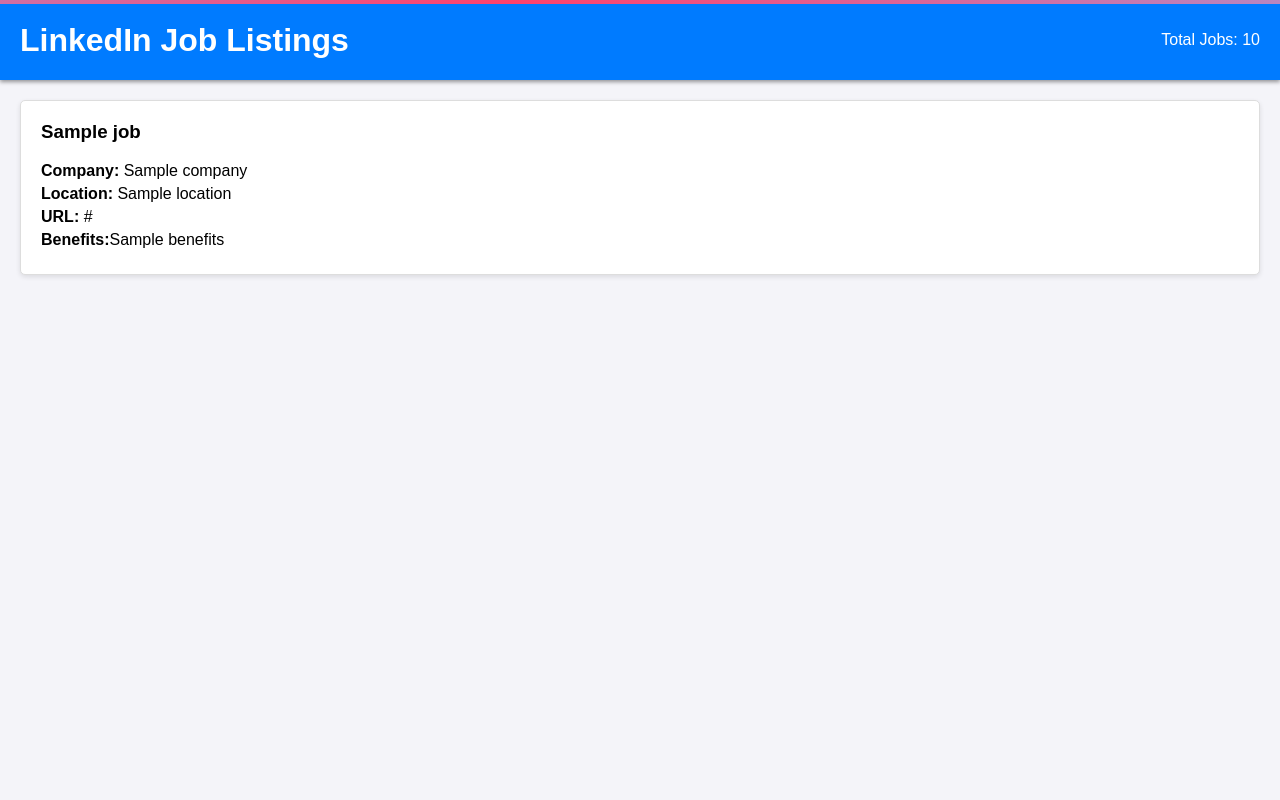
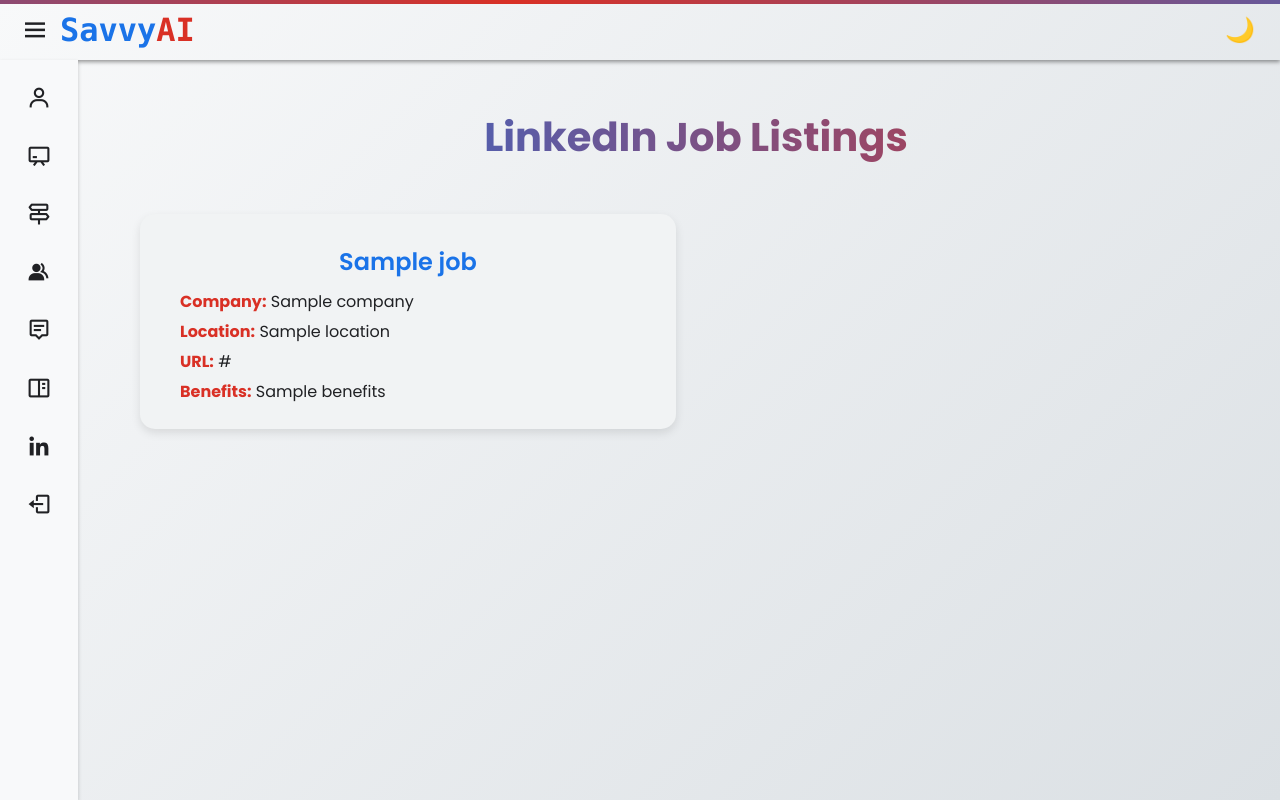
Before and after one commit to rahulm16/main_project, a Flask app: page /linkdin in a window 1280 px wide. Run offline with Flask 3, Linux system fonts and the light colour scheme; a database or web service that is not in the repository returns one stand-in record (values such as "Sample title"); data that the repository does not hold is empty; some libraries are stand-ins or nearby versions.

Commit message:
Changed CSS in LinkedIn Page

```diff
--- a/app.py
+++ b/app.py
@@ -1393,7 +1393,7 @@ def linkdin():
     data = response.json()
 
     # Pass data to the template
-    return render_template('linkdin.html', jobs=data, user=session.get('user'))
+    return render_template('linkdin.html', show_hamburger_menu=True, jobs=data, user=session.get('user'))
 
 def clear_temp_directory():
     """Clear all files in the temp directory."""
--- /dev/null
+++ b/static/styles/linkedin.css
@@ -0,0 +1,128 @@
+:root {
+    --primary-color: #303134;
+    --secondary-color: #8ab4f8;
+    --tertiary-color: #FF416C;
+    --text-color: #eaeaea;
+    --bg-color: linear-gradient(135deg, #181818 0%, #333 100%);
+    --card-bg-color: #303134;
+    --job-card-bg-color: #444;
+    --border-color: #555555;
+    --secondary-color-rgb: 138, 180, 248;
+}
+
+body.light-mode {
+    --primary-color: #ffffff;
+    --secondary-color: #1a73e8;
+    --tertiary-color: #d93025;
+    --text-color: #202124;
+    --bg-color: linear-gradient(135deg, #f8f9fa 0%, #dbe0e4 100%);
+    --card-bg-color: #ffffff;
+    --job-card-bg-color: #f1f3f4;
+    --border-color: #dadce0;
+    --secondary-color-rgb: 26, 115, 232;
+}
+
+body {
+    font-family: 'Poppins', Arial, sans-serif;
+    background: var(--bg-color);
+    color: var(--text-color);
+    overflow: auto;
+    margin-left: 120px;
+}
+
+html {
+    margin: 0;
+    padding: 0;
+    height: 100%;
+    display: flex;
+    flex-direction: column;
+    overflow: auto;
+}
+
+
+.container {
+    max-width: 1200px;
+    margin: 20px auto;
+    padding: 20px;
+    display: grid; /* Use grid layout */
+    grid-template-columns: repeat(2, 1fr); /* Exactly 2 containers per row */
+    gap: 40px; /* Space between the containers */
+}
+
+.job {
+    background: var(--job-card-bg-color);
+    border-radius: 15px;
+    padding: 20px;
+    box-shadow: 0 4px 10px rgba(0, 0, 0, 0.1);
+    transition: transform 0.3s ease, box-shadow 0.3s ease;
+    position: relative;
+}
+
+.job:hover {
+    transform: translateY(-5px);
+    box-shadow: 0 10px 20px rgba(0, 0, 0, 0.2);
+}
+
+.job h3 {
+    color: var(--secondary-color);
+    font-size: 1.5rem;
+    margin-top: 10px;
+    margin-bottom: 10px;
+    font-weight: 600;
+}
+
+.job p {
+    font-size: 1rem;
+    color: var(--text-color);
+    margin: 5px 0;
+    text-align: left;
+    margin-left: 20px;
+}
+
+.job strong {
+    color: var(--tertiary-color);
+}
+
+.job-link {
+    text-decoration: none; /* Remove underline */
+    color: inherit; /* Inherit text color */
+    display: block; /* Make the anchor block-level */
+    transition: transform 0.3s ease, box-shadow 0.3s ease; /* Add hover effects */
+}
+
+.job-link:hover .job {
+    transform: translateY(-5px); /* Apply hover effect on container */
+    box-shadow: 0 10px 20px rgba(0, 0, 0, 0.2);
+}
+
+.gradient-text {
+    background: linear-gradient(90deg, var(--secondary-color), var(--tertiary-color));
+    -webkit-background-clip: text;
+    background-clip: text;
+    -webkit-text-fill-color: transparent;
+    font-weight: bold;
+    font-size: 2.5rem;
+    font-weight: 700;
+    margin-bottom: 1.7rem;
+    text-align: center;
+}
+
+/* Responsive design */
+@media (max-width: 640px) {
+    .container {
+        grid-template-columns: 1fr; /* Single column on small screens */
+        padding: 16px;
+    }
+
+    .job {
+        padding: 16px;
+    }
+
+    .job h3 {
+        font-size: 1.25rem;
+    }
+
+    .job p {
+        font-size: 0.9rem;
+    }
+}
--- a/templates/linkdin.html
+++ b/templates/linkdin.html
@@ -3,61 +3,40 @@
 <head>
     <meta charset="UTF-8">
     <meta name="viewport" content="width=device-width, initial-scale=1.0">
-    <link rel="stylesheet" href="{{ url_for('static', filename='styles/header.css') }}">
+    <link rel="stylesheet" href="{{ url_for('static', filename='styles/linkedin.css') }}">
     <link href="https://fonts.googleapis.com/css2?family=Poppins:wght@300;400;600;700&display=swap" rel="stylesheet">
     <title>LinkedIn Job Listings</title>
-    <style>
-        body {
-            font-family: Arial, sans-serif;
-            margin: 0;
-            margin-top: 80px;
-            padding: 0;
-            background-color: #f4f4f9;
-        }
-        header {
-            background: #007BFF;
-            color: white;
-            padding: 20px;
-            text-align: center;
-        }
-        .container {
-            padding: 20px;
-        }
-        .job {
-            background: white;
-            border: 1px solid #ddd;
-            border-radius: 5px;
-            margin-bottom: 20px;
-            padding: 20px;
-            box-shadow: 0 2px 5px rgba(0,0,0,0.1);
-        }
-        .job h3 {
-            margin-top: 0;
-        }
-        .job p {
-            margin: 5px 0;
-        }
-    </style>
 </head>
-<body>
-    <header>
-        <h1>LinkedIn Job Listings</h1>
-        <p>Total Jobs: {{ jobs['total'] }}</p>
-    </header>
+<body class="light-mode">
+    <script id="user-data" type="application/json">
+        {{ user | tojson }}
+    </script>
+
+    {% include 'header.html' %}
+    {% include 'sidebar.html' %}
+
+    <div class="body-container" style ="text-align: center;">
+        <h1 class="gradient-text">LinkedIn Job Listings</h1>
         <div class="container">
             {% if jobs['data'] %}
                 {% for job in jobs['data'] %}
+                    <a href="{{ job['company']['url'] }}" class="job-link" target="_blank">
                         <div class="job">
                             <h3>{{ job['title'] }}</h3>
                             <p><strong>Company:</strong> {{ job['company']['name'] }}</p>
                             <p><strong>Location:</strong> {{ job['location'] }}</p>
                             <p><strong>URL:</strong> {{ job['company']['url'] }}</p>
-                    <p><strong>Benefits:</strong>{{ job['benefits'] }}</p>
+                            <p><strong>Benefits:</strong> {{ job['benefits'] }}</p>
                         </div>
+                    </a>
                 {% endfor %}
             {% else %}
                 <p>No jobs found.</p>
             {% endif %}
         </div>
+    </div>
+    <script src="{{ url_for('static', filename='scripts/policy.js') }}"></script>
+    <script src="{{ url_for('static', filename='scripts/header.js') }}"></script>
+    <script src="{{ url_for('static', filename='scripts/sidebar.js') }}"></script>
 </body>
 </html>
```
Lines whose indentation alone changed are shown as unchanged.
